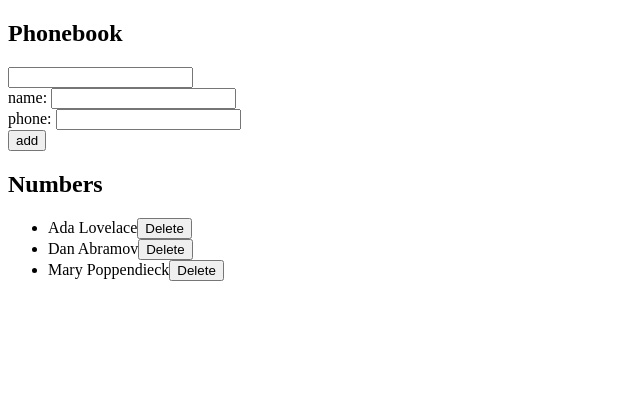
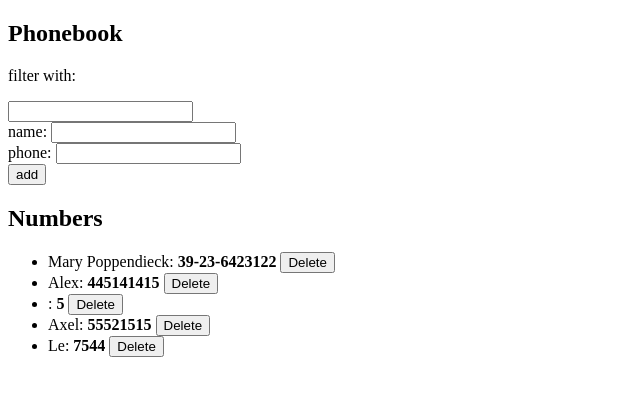
Before and after one commit to stacy-gol/web-crash-course, a React (Create React App) app in the folder Part2-phonebook/: page / in a window 1280 px wide. Shown: the top 396 px of the page, without its empty margins (0-640 px from the left). Built offline with nearby package versions, Linux system fonts and the light colour scheme; data requests are answered from the project's data file.

Commit message:
Part2e ex.2.16-2.17 - alerts

```diff
--- a/Part2-phonebook/db.json
+++ b/Part2-phonebook/db.json
@@ -1,19 +1,29 @@
 {
   "persons": [
     {
-      "name": "Ada Lovelace",
-      "number": "39-44-5323523",
-      "id": 2
+      "name": "Mary Poppendieck",
+      "phone": "39-23-6423122",
+      "id": 4
     },
     {
-      "name": "Dan Abramov",
-      "number": "12-43-234345",
-      "id": 3
+      "name": "Alex",
+      "phone": "445141415",
+      "id": 5
     },
     {
-      "name": "Mary Poppendieck",
-      "number": "39-23-6423122",
-      "id": 4
+      "name": "",
+      "phone": "5",
+      "id": 6
+    },
+    {
+      "name": "Axel",
+      "phone": "55521515",
+      "id": 7
+    },
+    {
+      "name": "Le",
+      "phone": "7544",
+      "id": 8
     }
   ]
 }
--- a/Part2-phonebook/src/App.js
+++ b/Part2-phonebook/src/App.js
@@ -5,12 +5,18 @@ import Persons from './components/Persons'
 import PersonForm from './components/PersonForm'
 
 import personService from './services/persons'
+import FailMessage from './components/FailMessage'
+import SuccessMessage from './components/SuccessMessage'
+
+
 
 const App = () => {
   const [newName, setNewName] = useState('')
   const [newPhone, setNewPhone] = useState('')
   const [personSearched, setSearch] = useState('')
   const [persons, setPersons] = useState([])
+  const [greenMessage, setGreenMessage] = useState(null)
+  const [redMessage, setRedMessage] = useState(null)
 
   useEffect(() => {
     personService
@@ -21,14 +27,45 @@ const App = () => {
   }, [])
 
 
-
-
   const addPerson = (event) => {
     event.preventDefault()
-  if (persons.find((person) => person.name === newName)) {
-    window.alert(`${newName} is already added to phonebook`);
-    return false;
+    const originalPerson = persons.find(n => n.name === newName)
+  console.log('add person', persons, newName, originalPerson);
+
+    if (originalPerson) {
+      const dublicateCheck =
+        window.confirm(`${newName} is already added to the phonebook, replace the old number with the new one?`);
+      if (dublicateCheck === true) {
+        console.log('request');
+        personService
+          .update(originalPerson.id, { ...originalPerson, phone: newPhone })
+          .then((returnedPerson) => {
+            console.log('returnedPerson', returnedPerson)
+            setPersons(personsToShow.map(person => person.name !== newName ? person : returnedPerson))
+            setNewName('')
+            setNewPhone('')
+            setGreenMessage(`Phone was updated!`)
+            setTimeout(() => {
+            setGreenMessage(null)
+            }, 5000)
+          })
+          .catch(error => {setRedMessage(
+              `Information of ${newName} has already been removed from server`
+            )
+            setTimeout(() => {
+              setRedMessage(null)
+            }, 5000)
+            setNewName('')
+            setNewPhone('')
+          })
       }
+      else {
+        setPersons(personsToShow)
+        setNewName('')
+        setNewPhone('')
+      }
+    } else {
+
       const newPerson = {
         name: newName,
         phone: newPhone
@@ -37,10 +74,15 @@ const addPerson = (event) => {
         .create(newPerson)
         .then(returnedPerson => {
           setPersons(persons.concat(returnedPerson))
+          setGreenMessage(`Added ${newName}`)
           setNewName('')
           setNewPhone('')
+          setTimeout(() => {
+            setGreenMessage(null)
+          }, 5000)
         })
 
+    }
   }
 
   const handleNameAdding = (event) => {
@@ -57,7 +99,7 @@ const handleSearch = (event) => {
 
   const personsToShow = personSearched === ''
     ? persons
-  : persons.filter((person) => person.name.includes(personSearched))
+    : persons.filter((person) => person.name.toLowerCase().includes(personSearched.toLowerCase()))
 
   const deletePerson = (id) => {
     const person = persons.find(p => p.id === id)
@@ -74,18 +116,24 @@ const personsToShow = personSearched === ''
     }
   }
 
+
   return (
     <div>
       <h2>Phonebook</h2>
+      <SuccessMessage message={greenMessage}></SuccessMessage>
+      <FailMessage message={redMessage}></FailMessage>
+      <p>filter with:</p>
       <Filter
         personSearched={personSearched}
         handleSearch={handleSearch} />
+      <div>
         <PersonForm
           addPerson={addPerson}
           newName={newName}
           handleNameAdding={handleNameAdding}
           newPhone={newPhone}
           handlePhoneAdding={handlePhoneAdding} />
+      </div>
       <h2>Numbers</h2>
       <Persons
         personsToShow={personsToShow} deletePerson={deletePerson} />
--- /dev/null
+++ b/Part2-phonebook/src/components/FailMessage.js
@@ -0,0 +1,28 @@
+import React from 'react'
+
+const FailMessage = ( {message} ) => {
+
+const notificationStyle = {
+    color: 'red',
+    background: 'lightgrey',
+    fontSize: 20,
+    borderStyle: 'solid',
+    borderRadius: 5,
+    padding: 10,
+    marginBottom: 10
+  }
+
+  if (message === null) {
+    return null
+  }
+
+  return (
+    <div style={notificationStyle}>
+        {message}
+    </div>
+  )
+  }
+
+
+
+export default FailMessage
--- a/Part2-phonebook/src/components/Name.js
+++ b/Part2-phonebook/src/components/Name.js
@@ -1,8 +1,8 @@
 const Name = ({ name, phone, deletePerson }) => {
   return (
     <li>
-      {name}
-      {phone}
+      {name}: {' '}
+      <b>{phone}</b>{' '}
       <button onClick={deletePerson}>Delete</button>
     </li>
   )
--- a/Part2-phonebook/src/components/Persons.js
+++ b/Part2-phonebook/src/components/Persons.js
@@ -1,7 +1,6 @@
 import Name from './Name'
 
 const Persons = ({ personsToShow, deletePerson }) => {
-    console.log('personsToShow', personsToShow)
     return (
         <ul>
             {personsToShow.map(person =>
--- /dev/null
+++ b/Part2-phonebook/src/components/SuccessMessage.js
@@ -0,0 +1,21 @@
+import React from 'react'
+
+const SuccessMessage = ( {message} ) => {
+  const notificationStyle = {
+    color: 'green',
+    fontStyle: 'italic',
+    fontSize: 16
+  }
+
+if (message === null) {
+  return null
+}
+
+return (
+  <div style={notificationStyle}>
+      {message}
+  </div>
+)
+}
+
+export default SuccessMessage
--- a/Part2-phonebook/src/services/persons.js
+++ b/Part2-phonebook/src/services/persons.js
@@ -16,4 +16,9 @@ const deletePerson = (id) => {
     return request.then(response => response.data)
 }
 
-export default { getAll, create, deletePerson }
+const update = (id, newPerson) => {
+    const request = axios.put(`${baseUrl}/${id}`, newPerson)
+    return request.then(response => response.data)
+  }
+
+export default { getAll, create, deletePerson, update }
```
Lines whose indentation alone changed are shown as unchanged.
